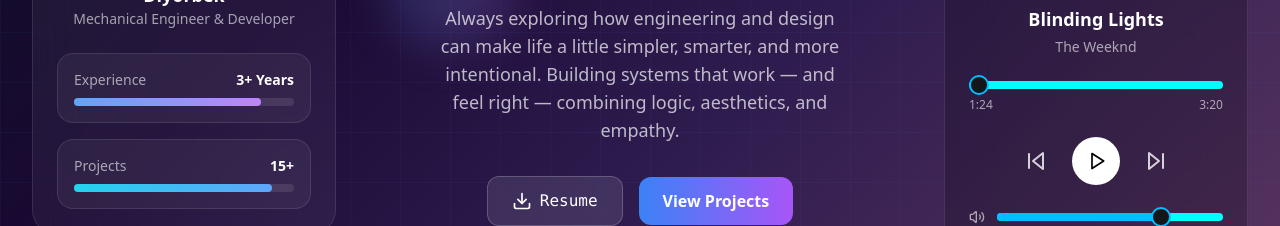
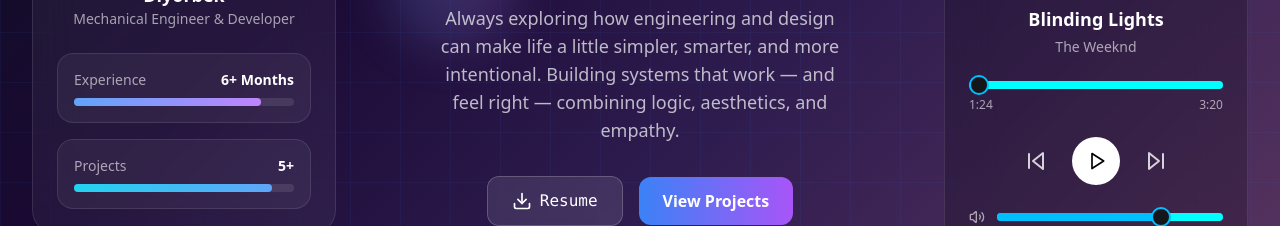
Before and after one commit to Wolfie-08/enkd, a React (Vite) app: page / in a window 1280 px wide. Shown: the part 268-494 px from the top of the page. Built offline with nearby package versions, Linux system fonts and the light colour scheme.

Commit message:
Update HeroSection.tsx

```diff
--- a/src/components/HeroSection.tsx
+++ b/src/components/HeroSection.tsx
@@ -68,7 +68,7 @@ const HeroSection = () => {
               <div className="bg-white/5 rounded-2xl p-4 border border-white/10">
                 <div className="flex items-center justify-between mb-2">
                   <span className="text-white/60 text-sm">Experience</span>
-                  <span className="text-white text-sm font-semibold">3+ Years</span>
+                  <span className="text-white text-sm font-semibold">6+ Months</span>
                 </div>
                 <div className="w-full bg-white/10 rounded-full h-2">
                   <motion.div
@@ -83,7 +83,7 @@ const HeroSection = () => {
               <div className="bg-white/5 rounded-2xl p-4 border border-white/10">
                 <div className="flex items-center justify-between mb-2">
                   <span className="text-white/60 text-sm">Projects</span>
-                  <span className="text-white text-sm font-semibold">15+</span>
+                  <span className="text-white text-sm font-semibold">5+</span>
                 </div>
                 <div className="w-full bg-white/10 rounded-full h-2">
                   <motion.div
```
